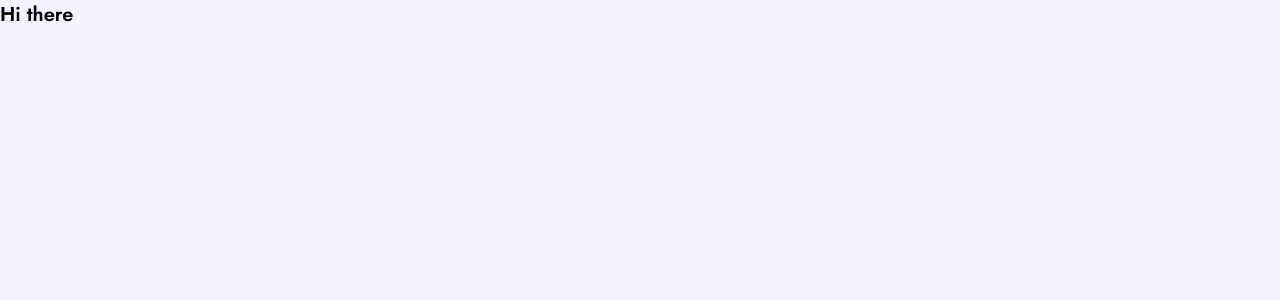
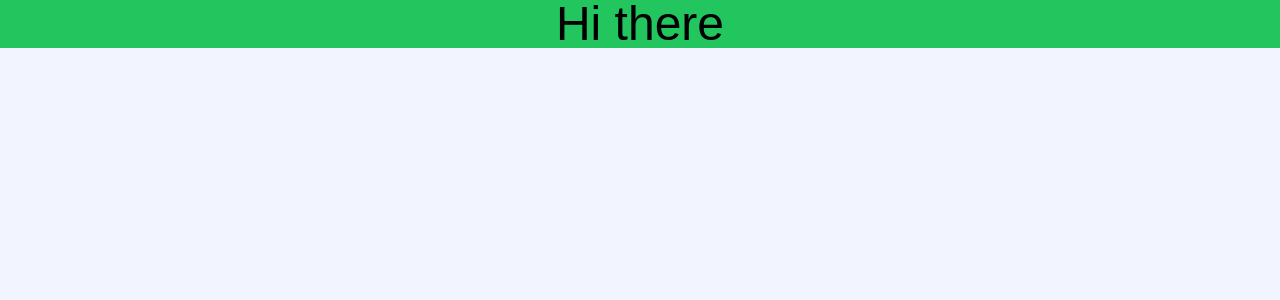
Before and after one commit to mukhammadalime/feedback-app, a JavaScript app: page / in a window 1280 px wide. Shown: the top 300 px of the page. Built offline with nearby package versions, Linux system fonts and the light colour scheme.

Commit message:
Installed tailwind css

```diff
--- a/package.json
+++ b/package.json
@@ -34,5 +34,10 @@
       "last 1 firefox version",
       "last 1 safari version"
     ]
+  },
+  "devDependencies": {
+    "autoprefixer": "^10.4.7",
+    "postcss": "^8.4.14",
+    "tailwindcss": "^3.0.24"
   }
 }
--- /dev/null
+++ b/postcss.config.js
@@ -0,0 +1,6 @@
+module.exports = {
+  plugins: {
+    tailwindcss: {},
+    autoprefixer: {},
+  },
+}
--- a/src/App.js
+++ b/src/App.js
@@ -1,7 +1,7 @@
 const App = () => {
   return (
-    <div>
-      <h1>Hi there</h1>
+    <div className="bg-green-500">
+      <div className="text-5xl text-center">Hi there</div>
     </div>
   );
 };
--- a/src/index.css
+++ b/src/index.css
@@ -1,3 +1,7 @@
+@tailwind base;
+@tailwind components;
+@tailwind utilities;
+
 @import url("https://fonts.googleapis.com/css2?family=Jost:wght@400;600&display=swap");
 
 * {
@@ -6,10 +10,6 @@
   box-sizing: border-box;
 }
 
-html {
-  font-size: 62.5%;
-}
-
 body {
   font-family: "Jost", sans-serif;
   background-color: #f2f4ff;
--- /dev/null
+++ b/tailwind.config.js
@@ -0,0 +1,7 @@
+module.exports = {
+  content: ["./src/**/*.{js,jsx,ts,tsx}"],
+  theme: {
+    extend: {},
+  },
+  plugins: [],
+};
```
Also changed, not shown: 1 other file (tests, documents, lock files or other folders).
